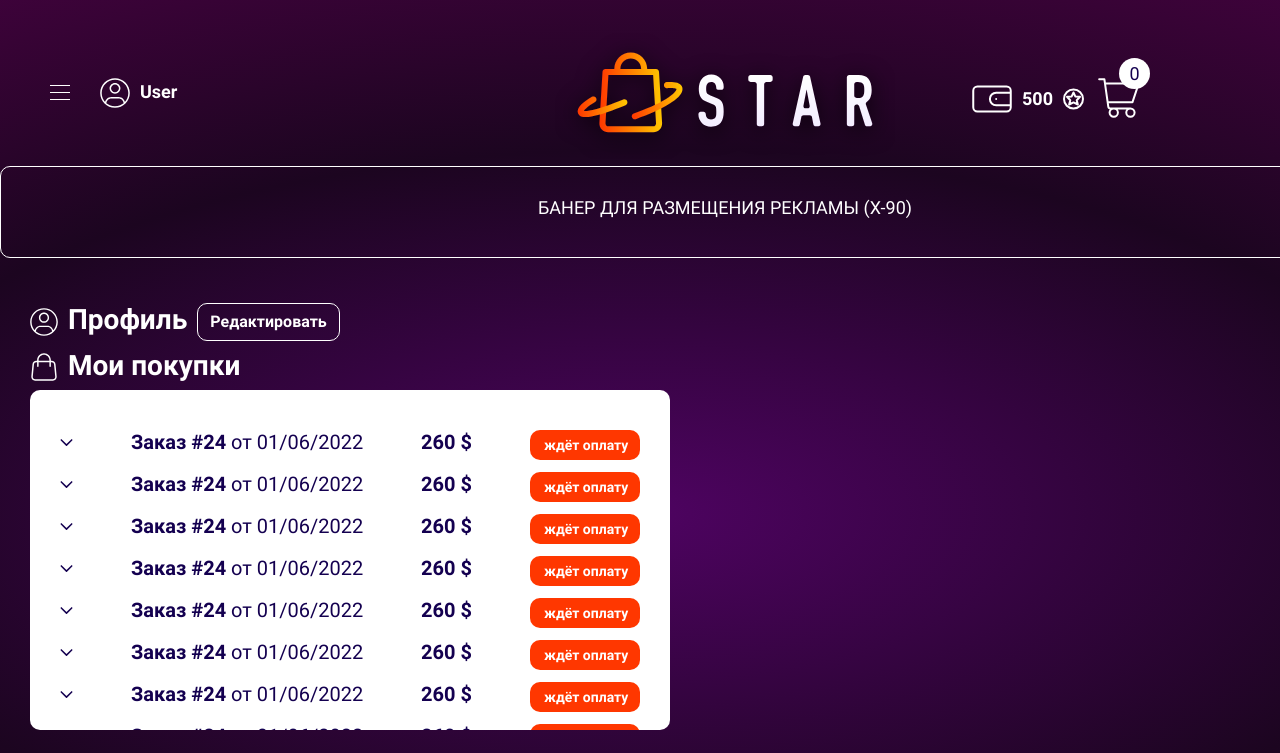
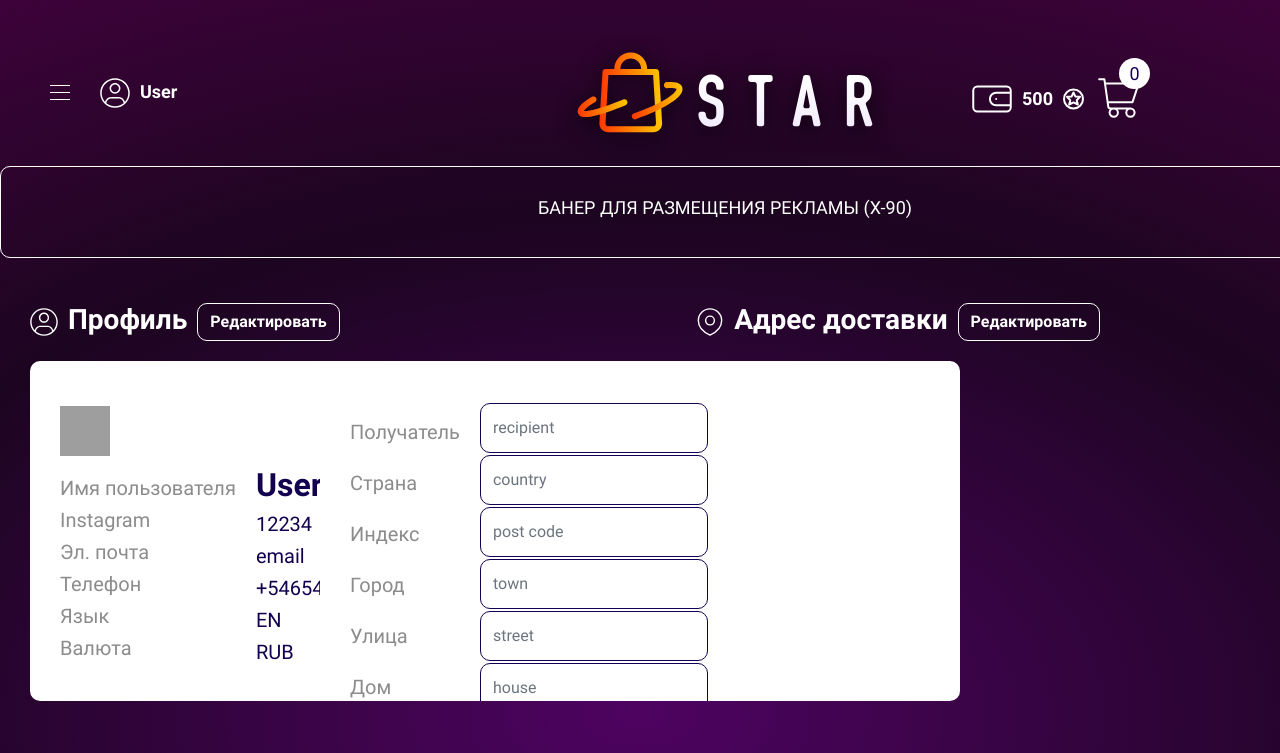
Before and after one commit to pulesos/star-one-test-web, a React (Create React App) app: page /profile in a window 1280 px wide. Shown: the top 753 px of the page. Built offline with nearby package versions, Linux system fonts and the light colour scheme; grey boxes are pictures that could not be loaded.

Commit message:
added DeliveryAddress and Profile

```diff
--- /dev/null
+++ b/src/components/DeliveryAddress/DeliveryAddress.jsx
@@ -0,0 +1,35 @@
+
+import './DeliveryAddress.scss'
+const DeliveryAddress = () => {
+    return (
+        <div className="address__wrapper">
+            <div className="profile__item">
+                <div className="address__title">
+                    <h5 className='address__title__data'>Получатель</h5>
+                    <h5 className='address__title__data'>Страна</h5>
+                    <h5 className='address__title__data'>Индекс</h5>
+                    <h5 className='address__title__data'>Город</h5>
+                    <h5 className='address__title__data'>Улица</h5>
+                    <h5 className='address__title__data'>Дом</h5>
+                    <h5 className='address__title__data'>Квартира</h5>
+                    <h5 className='address__title__data'>Телефон</h5>
+                    <h5 className='address__title__data'>Эл. почта</h5>
+                </div>
+                <div className="address__input">
+                    <input type="text" placeholder='recipient' className='form-control'/>
+                    <input type="text" placeholder='country' className='form-control'/>
+                    <input type="text" placeholder='post code' className='form-control'/>
+                    <input type="text" placeholder='town' className='form-control'/>
+                    <input type="text" placeholder='street' className='form-control'/>
+                    <input type="text" placeholder='house' className='form-control'/>
+                    <input type="text" placeholder='apartment' className='form-control'/>
+                    <input type="text" placeholder='phone' className='form-control'/>
+                    <input type="text" placeholder='email' className='form-control'/>
+
+                </div>
+            </div>
+        </div>
+    )
+}
+
+export default DeliveryAddress
--- /dev/null
+++ b/src/components/DeliveryAddress/DeliveryAddress.scss
@@ -0,0 +1,28 @@
+.address__wrapper {
+    width: 640px;
+    height: 340px;
+    margin-top: 58px;
+    margin-right: 320px;
+    border-radius: 10px;
+    background: #fff;
+    padding: 30px;
+    overflow: hidden scroll;
+    position: absolute;
+    right: 0;
+}
+
+.address__title {
+    color: #8c8c8c;
+}
+
+.address__title__data {
+    padding-top: 19px;
+}
+
+.form-control {
+    margin-top: 2px;
+    border-radius: 10px;
+    border: 1px solid #140050;
+    height: 50px;
+    color: #140050;
+}
--- a/src/components/MyOrders/MyOrders.jsx
+++ b/src/components/MyOrders/MyOrders.jsx
@@ -23,7 +23,9 @@ const MyOrders = () => {
                             <h5><strong>Заказ #{item.order}</strong> от 01/06/2022</h5>
                         </div>
                         <h5 className="myorders__price">{item.price} $</h5>
-                        <div className="myorders__status">{item.status}</div>
+                        <div className="myorders__status orange">{item.status}</div>
+                        <div className="myorders__status grey">{item.status}</div>
+
                     </div>
                 </>
 
--- a/src/components/MyOrders/MyOrders.scss
+++ b/src/components/MyOrders/MyOrders.scss
@@ -22,7 +22,7 @@
     font-weight: 700;
 }
 
-.myorders__status {
+.myorders__status.orange {
     padding-left: 14px;
     color: #fff;
     font-size: 14px;
@@ -35,3 +35,17 @@
     position: relative;
     line-height: 30px;
 }
+
+.myorders__status.grey {
+    display: none;
+    color: #f0f8ff;
+    // font-size: 14px;
+    // font-weight: 700;
+    // position: absolute;
+    // background-color: #8980a7;
+    // width: 110px !important;
+    // height: 30px;
+    // border-radius: 10px;
+    // position: relative;
+    // line-height: 30px;
+}
--- /dev/null
+++ b/src/components/Profile/Profile.jsx
@@ -0,0 +1,37 @@
+import starDark from '../../assets/images/star-dark.svg'
+import moneyDark from '../../assets/images/money-dark.svg'
+import './Profile.scss'
+
+const Profile = () => {
+    return (
+        <div className="profile__wrapper">
+            <button className="btn events1 btn-dart profile">Пополнить</button>
+            <div className="profile__balance" href='#'>
+                <img src={moneyDark} className="money" alt='money'/>
+                <span className='profile__balance'>500</span>
+                <img src={starDark} className='profile__icon' alt="planet"/>
+            </div>
+            <img src='https://cdn-icons-png.flaticon.com/512/147/147144.png' alt="avatar" className='profile__avatar' width='50' height='50'/>
+            <div className="profile__item">
+                <div className="profile__title">
+                    <h5>Имя пользователя</h5>
+                    <h5>Instagram</h5>
+                    <h5>Эл. почта</h5>
+                    <h5>Телефон</h5>
+                    <h5>Язык</h5>
+                    <h5>Валюта</h5>
+                </div>
+                <div className="profile__data">
+                    <h2><strong>User</strong></h2>
+                    <h5>12234</h5>
+                    <h5>email</h5>
+                    <h5>+54654245</h5>
+                    <h5>EN</h5>
+                    <h5>RUB</h5>
+                </div>
+            </div>
+        </div>
+    )
+}
+
+export default Profile
--- /dev/null
+++ b/src/components/Profile/Profile.scss
@@ -0,0 +1,42 @@
+.profile__wrapper {
+    width: 640px;
+    height: 340px;
+    margin-top: 20px;
+    margin-bottom: 50px;
+    border-radius: 10px;
+    background: #fff;
+    padding: 30px;
+    overflow: hidden scroll;
+}
+
+.profile__avatar {
+    margin-top: -20px;
+}
+
+.profile__item {
+    margin-top: 10px;
+    display: flex;
+    gap: 20px;
+}
+
+.profile__title {
+    color: #8c8c8c;
+    margin-top: 10px;
+}
+
+.btn-dart.profile {
+    margin-left: 10px;
+    border: 1px solid #140050;
+    border-radius: 10px;
+    font-weight: 700;
+    float: right;
+}
+
+.profile__balance {
+    display: flex;
+    justify-content: end;
+    gap: 8px;
+    margin-top: 4px;
+    font-weight: 700;
+    color: #140050;
+}
--- a/src/pages/ProfilePage/ProfilePage.jsx
+++ b/src/pages/ProfilePage/ProfilePage.jsx
@@ -1,22 +1,32 @@
 import user from '../../assets/images/user.svg'
 import bag from '../../assets/images/bag.svg'
+import point from '../../assets/images/point.svg'
 import './ProfilePage.scss'
 import MyOrders from '../../components/MyOrders/MyOrders'
+import Profile from '../../components/Profile/Profile'
+import DeliveryAddress from '../../components/DeliveryAddress/DeliveryAddress'
 
 const ProfilePage = () => {
     return (
         <section className='popular__events'>
+            <h3 className="events__title address">
+                <img className="mr-2" src={point} alt="top events" width="28" height="28" />
+                <span>Адрес доставки</span>
+                <button className="btn events1 btn-white">Редактировать</button>
+            </h3>
+            <DeliveryAddress/>
             <h3 className="events__title">
                 <img className="mr-2" src={user} alt="top events" width="28" height="28" />
                 <span>Профиль</span>
                 <button className="btn events1 btn-white">Редактировать</button>
             </h3>
-
+            <Profile/>
             <h3 className="events__title">
                 <img className="mr-2" src={bag} alt="top events" width="28" height="28" />
                 <span>Мои покупки</span>
             </h3>
             <MyOrders/>
+
         </section>
     )
 }
--- a/src/pages/ProfilePage/ProfilePage.scss
+++ b/src/pages/ProfilePage/ProfilePage.scss
@@ -0,0 +1,4 @@
+.events__title.address {
+    margin-right: 350px;
+    float: right;
+}
```
